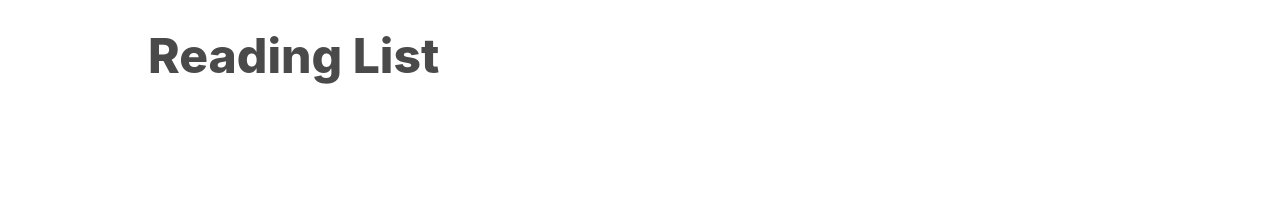
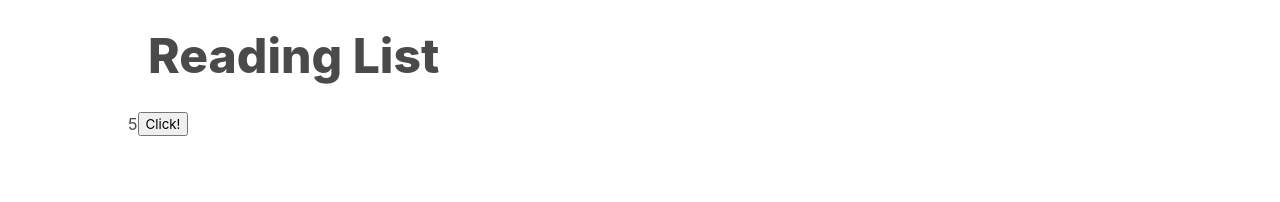
Before and after one commit to Deep-dsp97/Book-Keeper, a React (Vite) app: page / in a window 1280 px wide. Shown: the top 202 px of the page. Built offline with nearby package versions, Linux system fonts and the light colour scheme; data requests are answered from the project's data file.

Commit message:
Added Required Providers to check if it works properly to refactor the app in the next step

```diff
--- a/src/components/BookList.jsx
+++ b/src/components/BookList.jsx
@@ -1,12 +1,20 @@
+import { useContext } from "react";
+import BooksContext from '../context/books.jsx';
 import BookShow from "./BookShow";
 
 const BookList = ({books, deleteBook, onEdit}) => {
+
+  const {count, incrementCount} = useContext(BooksContext);
 
   const renderedBooks = books.map((book) => {
     return <BookShow book={book} key={book.id} deleteBook={deleteBook} onEdit={onEdit}/>
   })
     return (
-      <div className="book-list">{renderedBooks}</div>
+      <div className="book-list">
+        {count}
+        <button onClick={incrementCount}>Click!</button>
+        {renderedBooks}
+      </div>
     )
   }
 
--- /dev/null
+++ b/src/context/books.jsx
@@ -0,0 +1,21 @@
+import { createContext, useState } from "react";
+
+const BooksContext = createContext(null);
+
+function Provider({children}){
+    const [count, setCount] = useState(5);
+
+    const valueToShare = {
+        count: count,
+        incrementCount: () => {
+            setCount(count + 1);
+        }
+    }
+
+    return <BooksContext.Provider value={valueToShare}>
+        {children}
+    </BooksContext.Provider>
+}
+
+export { Provider };
+export default BooksContext;
--- a/src/main.jsx
+++ b/src/main.jsx
@@ -1,10 +1,13 @@
 import { StrictMode } from 'react'
 import { createRoot } from 'react-dom/client'
+import BooksContext, { Provider } from './context/books.jsx';
 import App from './App.jsx'
 import './index.css'
 
 createRoot(document.getElementById('root')).render(
   <StrictMode>
-    <App />
-  </StrictMode>,
+    <Provider>
+      <App />
+    </Provider>
+  </StrictMode>
 )
```
